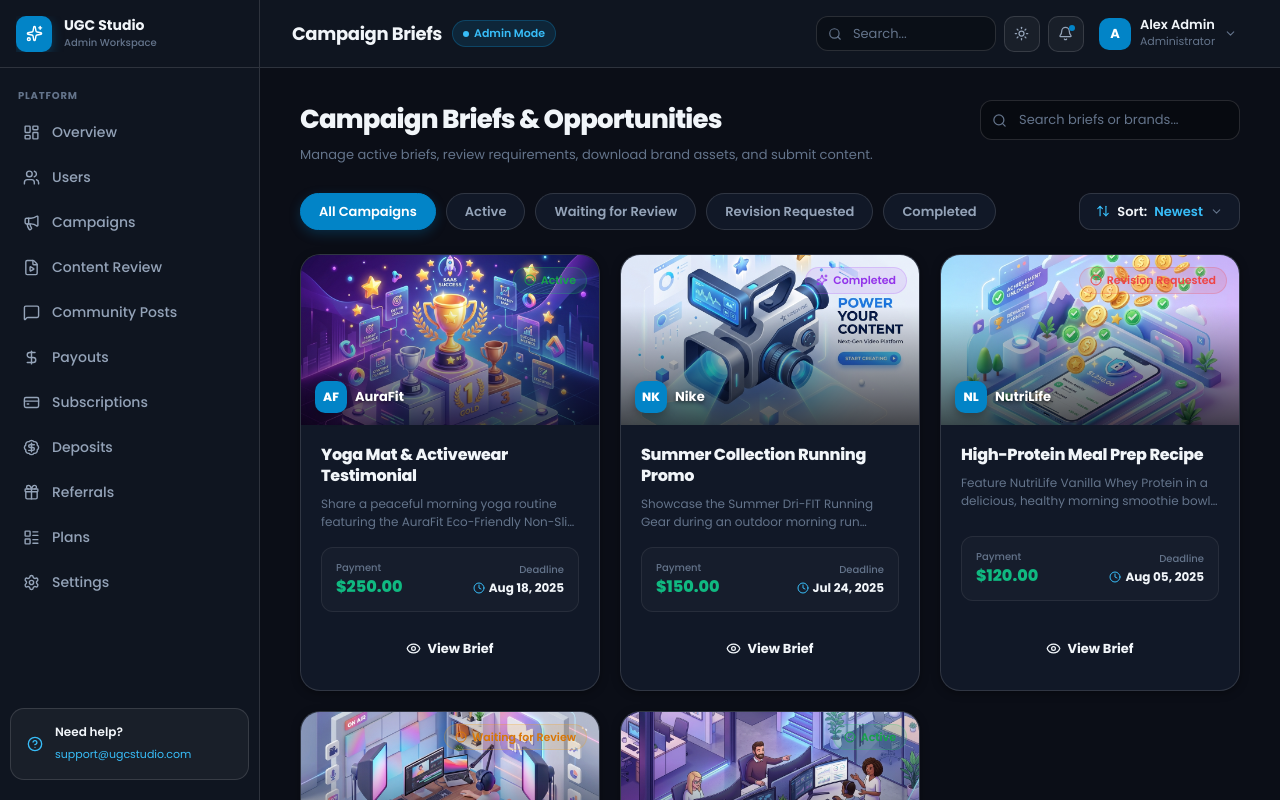
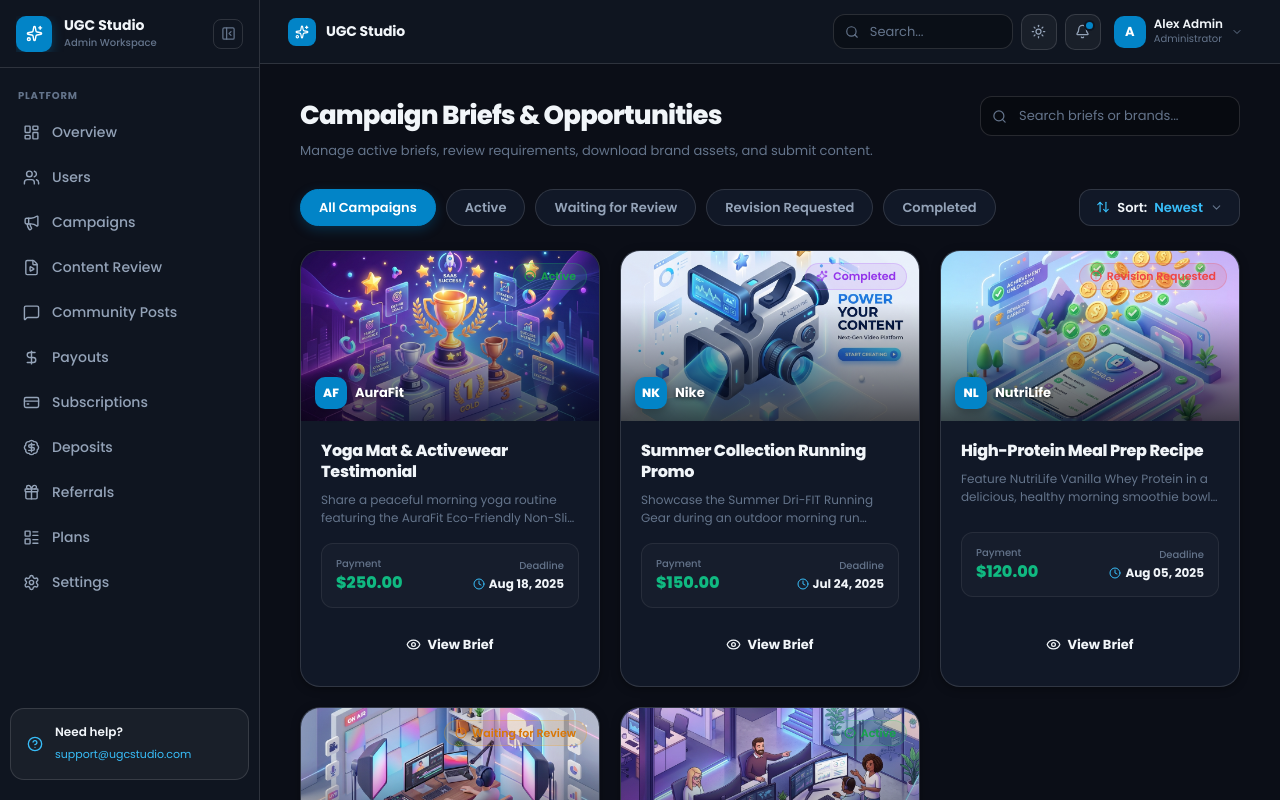
Before and after one commit to michaeldavidb123/UGC-dashboard, a Next.js app: page /briefs in a window 1280 px wide. Shown: the top 800 px of the page. Built offline with nearby package versions, Linux system fonts and the light colour scheme.

Commit message:
feat: clean up topbar on mobile, add interactive notification dropdown with unread badge, and fix mobile menu dropdown overflow

```diff
--- a/components/Sidebar.tsx
+++ b/components/Sidebar.tsx
@@ -7,7 +7,7 @@
   LayoutDashboard, Users, Megaphone, FileVideo, DollarSign, Settings,
   Sparkles, ChevronDown, LogOut, Bell, Search, User, ShieldCheck, Check,
   FileText, Upload, SlidersHorizontal, HelpCircle, PanelLeftClose, PanelLeft,
-  Sun, Moon, CreditCard, BadgeDollarSign, LayoutList, Crown, Wallet, Gift, MessageSquare, Menu
+  Sun, Moon, CreditCard, BadgeDollarSign, LayoutList, Crown, Wallet, Gift, MessageSquare, Menu, CheckCircle2, Clock
 } from "lucide-react";
 import { useRole } from "@/context/RoleContext";
 import { useUI, SIDEBAR_FULL, SIDEBAR_MINI } from "@/context/UIContext";
@@ -25,17 +25,20 @@
   { href: "/admin/plans",         icon: LayoutList,      label: "Plans"           },
   { href: "/admin/settings",      icon: Settings,        label: "Settings"        },
 ];
+
 const creatorNav = [
   { href: "/",             icon: LayoutDashboard, label: "Overview"        },
-  { href: "/briefs",       icon: FileText,        label: "Campaign Briefs" },
-  { href: "/submissions",  icon: Upload,          label: "Submissions"     },
-  { href: "/earnings",     icon: DollarSign,      label: "Earnings"        },
+  { href: "/briefs",       icon: Megaphone,       label: "Browse Briefs"   },
+  { href: "/my-campaigns", icon: FileText,        label: "My Briefs"       },
+  { href: "/submissions",  icon: Upload,          label: "Uploads"         },
   { href: "/community",    icon: MessageSquare,   label: "Community Hub"   },
-  { href: "/deposits",     icon: BadgeDollarSign, label: "My Deposits"     },
-  { href: "/subscription", icon: Crown,           label: "Membership"      },
+  { href: "/subscription", icon: Crown,           label: "My Subscription" },
+  { href: "/earnings",     icon: Wallet,          label: "Earnings & Fees" },
+  { href: "/deposits",     icon: BadgeDollarSign, label: "Deposit History" },
   { href: "/referrals",    icon: Gift,            label: "Refer & Earn"    },
   { href: "/profile",      icon: User,            label: "My Profile"      },
 ];
+
 const normalNav = [
   { href: "/",             icon: LayoutDashboard, label: "Overview"        },
   { href: "/browse",       icon: Megaphone,       label: "Browse Creators" },
@@ -119,7 +122,7 @@
           style={{
             width: 30, height: 30, borderRadius: 8, flexShrink: 0,
             background: "none", border: "1px solid var(--border-strong)",
-            display: "none", alignItems: "center", justifyContent: "center",
+            display: "flex", alignItems: "center", justifyContent: "center",
             color: "var(--text-subtle)", cursor: "pointer",
             transition: "all 0.15s",
           }}
@@ -198,16 +201,35 @@
 export function Topbar({ title }: { title: string }) {
   const { role, activeView, setActiveView } = useRole();
   const { theme, toggleTheme, toggleMobileOpen, isMobile } = useUI();
-  const [open, setOpen] = useState(false);
-  const ref = useRef<HTMLDivElement>(null);
+  const [profileOpen, setProfileOpen] = useState(false);
+  const [notifOpen, setNotifOpen] = useState(false);
+  const [unreadCount, setUnreadCount] = useState(3);
+
+  const containerRef = useRef<HTMLDivElement>(null);
+
+  /* Initial Mock Notifications */
+  const [notifications, setNotifications] = useState([
+    { id: 1, title: "Submission Approved", desc: "Nike Summer Skincare Reel approved (+$150.00 earned)", time: "5m ago", unread: true, color: "#10b981" },
+    { id: 2, title: "New Campaign Brief", desc: "TechFlow Labs posted a new $400 Tech Review brief", time: "1h ago", unread: true, color: "#0284c7" },
+    { id: 3, title: "Payout Dispatched", desc: "Withdrawal request of $450.00 sent to your bank account", time: "3h ago", unread: true, color: "#f59e0b" },
+    { id: 4, title: "Community Like", desc: "Sarah Mitchell liked your post '5 Lighting Hacks'", time: "5h ago", unread: false, color: "#8b5cf6" },
+  ]);
 
   useEffect(() => {
     const handler = (e: MouseEvent) => {
-      if (ref.current && !ref.current.contains(e.target as Node)) setOpen(false);
+      if (containerRef.current && !containerRef.current.contains(e.target as Node)) {
+        setProfileOpen(false);
+        setNotifOpen(false);
+      }
     };
     document.addEventListener("mousedown", handler);
     return () => document.removeEventListener("mousedown", handler);
   }, []);
+
+  const markAllRead = () => {
+    setNotifications(prev => prev.map(n => ({ ...n, unread: false })));
+    setUnreadCount(0);
+  };
 
   const name = activeView === "admin" ? "Alex Admin" : activeView === "creator" ? "Sarah Mitchell" : "GlowBrand Team";
   const email = activeView === "admin" ? "alex@ugcstudio.com" : activeView === "creator" ? "sarah@mitchell.com" : "brand@glowbrand.com";
@@ -215,22 +237,22 @@
 
   return (
     <header className="topbar-header" style={{
-      height: 68,
+      height: 64,
       borderBottom: "1px solid var(--border-strong)",
       background: "var(--sidebar-bg)",
       position: "sticky",
       top: 0,
       zIndex: 40,
-      padding: isMobile ? "0 14px" : "0 32px",
+      padding: isMobile ? "0 14px" : "0 28px",
       display: "flex",
       alignItems: "center",
       justifyContent: "space-between",
       backdropFilter: "blur(12px)",
       transition: "background 0.25s ease",
     }}>
-      {/* Title + Mobile Hamburger Button */}
+      {/* Left side: Hamburger menu button + Logo mark (No titles crowding header) */}
       <div style={{ display: "flex", alignItems: "center", gap: 10 }}>
-        {isMobile && (
+        {isMobile ? (
           <button
             onClick={toggleMobileOpen}
             className="btn-icon btn mobile-menu-btn"
@@ -239,19 +261,20 @@
           >
             <Menu style={{ width: 18, height: 18 }} />
           </button>
-        )}
-        <h2 style={{ color: "var(--text)", fontWeight: 700, fontSize: isMobile ? 15 : 18, letterSpacing: "-0.02em", whiteSpace: "nowrap", overflow: "hidden", textOverflow: "ellipsis" }}>{title}</h2>
-        {!isMobile && (
-          <span className="topbar-pill pill pill-blue">
-            <span style={{ width: 6, height: 6, borderRadius: 999, background: "currentColor", display: "inline-block" }} />
-            {activeView === "admin" ? "Admin Mode" : activeView === "creator" ? "Creator Mode" : "Brand Mode"}
-          </span>
+        ) : (
+          <div style={{ display: "flex", alignItems: "center", gap: 10 }}>
+            <div style={{ width: 28, height: 28, borderRadius: 8, background: "#0284c7", display: "flex", alignItems: "center", justifyContent: "center", flexShrink: 0 }}>
+              <Sparkles style={{ width: 14, height: 14, color: "#fff" }} />
+            </div>
+            <span style={{ color: "var(--text)", fontWeight: 700, fontSize: 14, letterSpacing: "-0.01em" }}>UGC Studio</span>
+          </div>
         )}
       </div>
 
-      {/* Controls */}
-      <div style={{ display: "flex", alignItems: "center", gap: 8 }}>
-        {/* Search (hidden on mobile) */}
+      {/* Right side controls (Search, Theme, Notifications Dropdown, Profile Dropdown) */}
+      <div ref={containerRef} style={{ display: "flex", alignItems: "center", gap: 8, position: "relative" }}>
+
+        {/* Search (hidden on mobile to keep topbar ultra clean) */}
         {!isMobile && (
           <div className="topbar-search" style={{ position: "relative", display: "flex", alignItems: "center" }}>
             <Search style={{ position: "absolute", left: 12, width: 14, height: 14, color: "var(--text-subtle)", pointerEvents: "none" }} />
@@ -267,75 +290,135 @@
           }
         </button>
 
-        {/* Bell */}
-        <button className="btn-icon btn" title="Notifications" style={{ position: "relative" }}>
-          <Bell style={{ width: 15, height: 15 }} />
-          <span style={{ position: "absolute", top: 8, right: 8, width: 6, height: 6, borderRadius: 999, background: "#0284c7" }} />
-        </button>
+        {/* 🔔 Notification Icon + Dropdown */}
+        <div style={{ position: "relative" }}>
+          <button
+            className="btn-icon btn"
+            onClick={() => { setNotifOpen(!notifOpen); setProfileOpen(false); }}
+            title="Notifications"
+            style={{ position: "relative" }}
+          >
+            <Bell style={{ width: 15, height: 15 }} />
+            {unreadCount > 0 && (
+              <span style={{ position: "absolute", top: 7, right: 7, width: 7, height: 7, borderRadius: 999, background: "#0284c7", boxShadow: "0 0 0 2px var(--sidebar-bg)" }} />
+            )}
+          </button>
 
-        {/* Profile Dropdown */}
-        <div ref={ref} style={{ position: "relative" }}>
+          {notifOpen && (
+            <div style={{
+              position: "absolute",
+              right: isMobile ? -50 : 0,
+              top: "calc(100% + 10px)",
+              width: isMobile ? "calc(100vw - 28px)" : 340,
+              maxWidth: 360,
+              borderRadius: 18,
+              background: "var(--surface)",
+              border: "1px solid var(--border-strong)",
+              boxShadow: "0 20px 60px rgba(0,0,0,0.3)",
+              padding: "16px", zIndex: 70,
+            }}>
+              <div style={{ display: "flex", alignItems: "center", justifyContent: "space-between", marginBottom: 14, borderBottom: "1px solid var(--border)", paddingBottom: 10 }}>
+                <div style={{ display: "flex", alignItems: "center", gap: 8 }}>
+                  <Bell style={{ width: 15, height: 15, color: "#0284c7" }} />
+                  <span style={{ color: "var(--text)", fontWeight: 800, fontSize: 14 }}>Notifications</span>
+                  {unreadCount > 0 && (
+                    <span style={{ background: "rgba(2,132,199,0.15)", color: "#0284c7", fontSize: 10, fontWeight: 800, padding: "2px 7px", borderRadius: 999 }}>{unreadCount} New</span>
+                  )}
+                </div>
+                {unreadCount > 0 && (
+                  <button onClick={markAllRead} style={{ background: "none", border: "none", color: "var(--accent-text)", fontSize: 11, fontWeight: 700, cursor: "pointer" }}>
+                    Mark all read
+                  </button>
+                )}
+              </div>
+
+              <div style={{ display: "flex", flexDirection: "column", gap: 10, maxHeight: 280, overflowY: "auto" }}>
+                {notifications.map(n => (
+                  <div key={n.id} style={{ display: "flex", alignItems: "flex-start", gap: 10, padding: "10px 12px", borderRadius: 12, background: n.unread ? "var(--surface-subtle)" : "transparent", border: `1px solid ${n.unread ? "var(--border-strong)" : "transparent"}` }}>
+                    <div style={{ width: 8, height: 8, borderRadius: 999, background: n.unread ? n.color : "transparent", marginTop: 5, flexShrink: 0 }} />
+                    <div style={{ flex: 1, minWidth: 0 }}>
+                      <div style={{ color: "var(--text)", fontWeight: 700, fontSize: 12 }}>{n.title}</div>
+                      <div style={{ color: "var(--text-subtle)", fontSize: 11, marginTop: 2, lineHeight: 1.4 }}>{n.desc}</div>
+                      <div style={{ color: "var(--text-subtle)", fontSize: 10, marginTop: 4, display: "flex", alignItems: "center", gap: 3 }}>
+                        <Clock style={{ width: 10, height: 10 }} /> {n.time}
+                      </div>
+                    </div>
+                  </div>
+                ))}
+              </div>
+            </div>
+          )}
+        </div>
+
+        {/* 👤 Profile Dropdown */}
+        <div style={{ position: "relative" }}>
           <button
-            onClick={() => setOpen(!open)}
+            onClick={() => { setProfileOpen(!profileOpen); setNotifOpen(false); }}
             style={{
-              display: "flex", alignItems: "center", gap: 9,
-              padding: "6px 10px 6px 6px",
+              display: "flex", alignItems: "center", gap: 8,
+              padding: "4px 8px 4px 4px",
               borderRadius: 12,
-              background: open ? "var(--nav-hover-bg)" : "transparent",
+              background: profileOpen ? "var(--nav-hover-bg)" : "transparent",
               border: "1px solid transparent",
               cursor: "pointer",
               transition: "all 0.15s",
               fontFamily: "var(--font-poppins), sans-serif",
             }}
             onMouseEnter={e => (e.currentTarget.style.background = "var(--nav-hover-bg)")}
-            onMouseLeave={e => { if (!open) e.currentTarget.style.background = "transparent"; }}
+            onMouseLeave={e => { if (!profileOpen) e.currentTarget.style.background = "transparent"; }}
           >
-            <div style={{ width: 32, height: 32, borderRadius: 10, background: "#0284c7", display: "flex", alignItems: "center", justifyContent: "center", color: "#fff", fontWeight: 700, fontSize: 13 }}>
+            <div style={{ width: 32, height: 32, borderRadius: 10, background: "#0284c7", display: "flex", alignItems: "center", justifyContent: "center", color: "#fff", fontWeight: 700, fontSize: 13, flexShrink: 0 }}>
               {name[0]}
             </div>
-            <div style={{ textAlign: "left" }}>
-              <div style={{ color: "var(--text)", fontSize: 13, fontWeight: 600, lineHeight: 1.2 }}>{name}</div>
-              <div style={{ color: "var(--text-subtle)", fontSize: 11 }}>{badge}</div>
-            </div>
-            <ChevronDown style={{ width: 13, height: 13, color: "var(--text-subtle)", transform: open ? "rotate(180deg)" : "none", transition: "transform 0.2s" }} />
+            {!isMobile && (
+              <div style={{ textAlign: "left" }}>
+                <div style={{ color: "var(--text)", fontSize: 12, fontWeight: 600, lineHeight: 1.2 }}>{name}</div>
+                <div style={{ color: "var(--text-subtle)", fontSize: 10 }}>{badge}</div>
+              </div>
+            )}
+            <ChevronDown style={{ width: 12, height: 12, color: "var(--text-subtle)", transform: profileOpen ? "rotate(180deg)" : "none", transition: "transform 0.2s" }} />
           </button>
 
-          {open && (
+          {profileOpen && (
             <div style={{
-              position: "absolute", right: 0, top: "calc(100% + 8px)",
-              width: 300, borderRadius: 18,
+              position: "absolute",
+              right: 0,
+              top: "calc(100% + 10px)",
+              width: isMobile ? "calc(100vw - 28px)" : 290,
+              maxWidth: 320,
+              borderRadius: 18,
               background: "var(--surface)",
               border: "1px solid var(--border-strong)",
-              boxShadow: "0 20px 60px rgba(0,0,0,0.25)",
-              padding: 8, zIndex: 60,
+              boxShadow: "0 20px 60px rgba(0,0,0,0.3)",
+              padding: 8, zIndex: 70,
             }}>
               {/* User Header */}
-              <div style={{ padding: "14px 16px", borderBottom: "1px solid var(--border)", marginBottom: 6, display: "flex", alignItems: "center", gap: 12 }}>
-                <div style={{ width: 44, height: 44, borderRadius: 12, background: "#0284c7", display: "flex", alignItems: "center", justifyContent: "center", color: "#fff", fontWeight: 700, fontSize: 17, flexShrink: 0 }}>
+              <div style={{ padding: "12px 14px", borderBottom: "1px solid var(--border)", marginBottom: 6, display: "flex", alignItems: "center", gap: 10 }}>
+                <div style={{ width: 40, height: 40, borderRadius: 12, background: "#0284c7", display: "flex", alignItems: "center", justifyContent: "center", color: "#fff", fontWeight: 700, fontSize: 15, flexShrink: 0 }}>
                   {name[0]}
                 </div>
-                <div>
-                  <div style={{ color: "var(--text)", fontWeight: 700, fontSize: 14, lineHeight: 1.3 }}>{name}</div>
-                  <div style={{ color: "var(--text-subtle)", fontSize: 12 }}>{email}</div>
-                  <span className="pill pill-blue" style={{ marginTop: 6, display: "inline-flex" }}>{badge}</span>
+                <div style={{ minWidth: 0 }}>
+                  <div style={{ color: "var(--text)", fontWeight: 700, fontSize: 13, lineHeight: 1.3, whiteSpace: "nowrap", overflow: "hidden", textOverflow: "ellipsis" }}>{name}</div>
+                  <div style={{ color: "var(--text-subtle)", fontSize: 11, whiteSpace: "nowrap", overflow: "hidden", textOverflow: "ellipsis" }}>{email}</div>
+                  <span className="pill pill-blue" style={{ marginTop: 4, display: "inline-flex", fontSize: 10 }}>{badge}</span>
                 </div>
               </div>
 
               {/* View Switcher */}
-              <div style={{ padding: "10px 12px", background: "var(--nav-hover-bg)", borderRadius: 12, margin: "0 4px 6px", border: "1px solid var(--border-strong)" }}>
-                <div style={{ color: "var(--text-subtle)", fontSize: 11, fontWeight: 600, marginBottom: 8, display: "flex", alignItems: "center", gap: 6 }}>
-                  <ShieldCheck style={{ width: 12, height: 12, color: "var(--accent-text)" }} />
+              <div style={{ padding: "8px 10px", background: "var(--nav-hover-bg)", borderRadius: 12, margin: "0 2px 6px", border: "1px solid var(--border-strong)" }}>
+                <div style={{ color: "var(--text-subtle)", fontSize: 10, fontWeight: 600, marginBottom: 6, display: "flex", alignItems: "center", gap: 5 }}>
+                  <ShieldCheck style={{ width: 11, height: 11, color: "var(--accent-text)" }} />
                   Switch Dashboard Mode
                 </div>
-                <div style={{ display: "grid", gridTemplateColumns: "1fr 1fr 1fr", gap: 4, background: "var(--input-bg)", padding: 4, borderRadius: 10 }}>
+                <div style={{ display: "grid", gridTemplateColumns: "1fr 1fr 1fr", gap: 4, background: "var(--input-bg)", padding: 3, borderRadius: 8 }}>
                   {([
                     { id: "admin", label: "Admin" },
                     { id: "creator", label: "Creator" },
                     { id: "normal", label: "Brand" },
                   ] as const).map(m => (
-                    <button key={m.id} onClick={() => { setActiveView(m.id); setOpen(false); }}
+                    <button key={m.id} onClick={() => { setActiveView(m.id); setProfileOpen(false); }}
                       style={{
-                        padding: "8px 2px", borderRadius: 8, fontSize: 11, fontWeight: 600,
+                        padding: "7px 2px", borderRadius: 6, fontSize: 10, fontWeight: 600,
                         cursor: "pointer", border: "none", transition: "all 0.15s",
                         display: "flex", alignItems: "center", justifyContent: "center", gap: 3,
                         background: activeView === m.id ? "#0284c7" : "transparent",
@@ -343,7 +426,7 @@
                         fontFamily: "var(--font-poppins), sans-serif",
                       }}
                     >
-                      {activeView === m.id && <Check style={{ width: 10, height: 10 }} />}
+                      {activeView === m.id && <Check style={{ width: 9, height: 9 }} />}
                       {m.label}
                     </button>
                   ))}
@@ -355,8 +438,8 @@
                 { href: "/profile", icon: User, label: "My Profile" },
                 { href: "/admin/settings", icon: SlidersHorizontal, label: "Settings" },
               ].map(({ href, icon: Icon, label }) => (
-                <Link key={href} href={href} onClick={() => setOpen(false)}
-                  style={{ display: "flex", alignItems: "center", gap: 10, padding: "10px 16px", borderRadius: 12, color: "var(--text-muted)", fontSize: 13, fontWeight: 500, textDecoration: "none", transition: "all 0.15s" }}
+                <Link key={href} href={href} onClick={() => setProfileOpen(false)}
+                  style={{ display: "flex", alignItems: "center", gap: 10, padding: "9px 14px", borderRadius: 10, color: "var(--text-muted)", fontSize: 12, fontWeight: 500, textDecoration: "none", transition: "all 0.15s" }}
                   onMouseEnter={e => { const el = e.currentTarget; el.style.background = "var(--nav-hover-bg)"; el.style.color = "var(--text)"; }}
                   onMouseLeave={e => { const el = e.currentTarget; el.style.background = "transparent"; el.style.color = "var(--text-muted)"; }}
                 >
@@ -365,8 +448,8 @@
               ))}
 
               {/* Theme Toggle in dropdown */}
-              <button onClick={() => { toggleTheme(); setOpen(false); }}
-                style={{ width: "100%", display: "flex", alignItems: "center", gap: 10, padding: "10px 16px", borderRadius: 12, color: "var(--text-muted)", fontSize: 13, fontWeight: 500, background: "none", border: "none", cursor: "pointer", fontFamily: "var(--font-poppins), sans-serif", transition: "all 0.15s" }}
+              <button onClick={() => { toggleTheme(); setProfileOpen(false); }}
+                style={{ width: "100%", display: "flex", alignItems: "center", gap: 10, padding: "9px 14px", borderRadius: 10, color: "var(--text-muted)", fontSize: 12, fontWeight: 500, background: "none", border: "none", cursor: "pointer", fontFamily: "var(--font-poppins), sans-serif", transition: "all 0.15s" }}
                 onMouseEnter={e => { (e.currentTarget as HTMLButtonElement).style.background = "var(--nav-hover-bg)"; (e.currentTarget as HTMLButtonElement).style.color = "var(--text)"; }}
                 onMouseLeave={e => { (e.currentTarget as HTMLButtonElement).style.background = "transparent"; (e.currentTarget as HTMLButtonElement).style.color = "var(--text-muted)"; }}
               >
@@ -375,8 +458,8 @@
               </button>
 
               <div style={{ borderTop: "1px solid var(--border)", marginTop: 4, paddingTop: 4 }}>
-                <button onClick={() => setOpen(false)}
-                  style={{ width: "100%", display: "flex", alignItems: "center", gap: 10, padding: "10px 16px", borderRadius: 12, color: "#f87171", fontSize: 13, fontWeight: 600, background: "none", border: "none", cursor: "pointer", fontFamily: "var(--font-poppins), sans-serif", transition: "background 0.15s" }}
+                <button onClick={() => setProfileOpen(false)}
+                  style={{ width: "100%", display: "flex", alignItems: "center", gap: 10, padding: "9px 14px", borderRadius: 10, color: "#f87171", fontSize: 12, fontWeight: 600, background: "none", border: "none", cursor: "pointer", fontFamily: "var(--font-poppins), sans-serif", transition: "background 0.15s" }}
                   onMouseEnter={e => (e.currentTarget.style.background = "rgba(244,63,94,0.08)")}
                   onMouseLeave={e => (e.currentTarget.style.background = "transparent")}
                 >
@@ -386,6 +469,7 @@
             </div>
           )}
         </div>
+
       </div>
     </header>
   );
```
